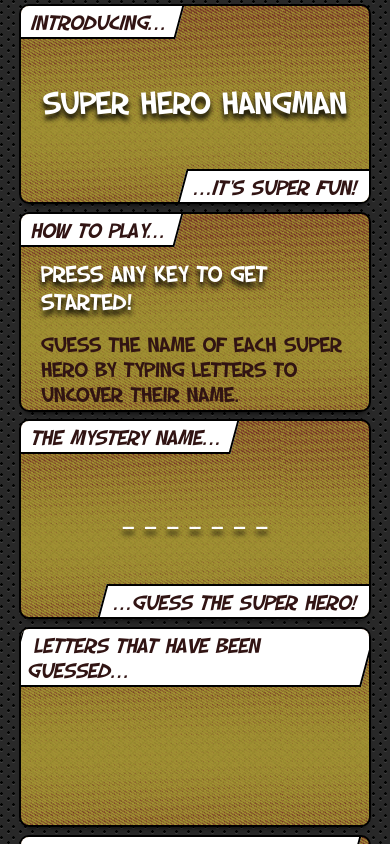
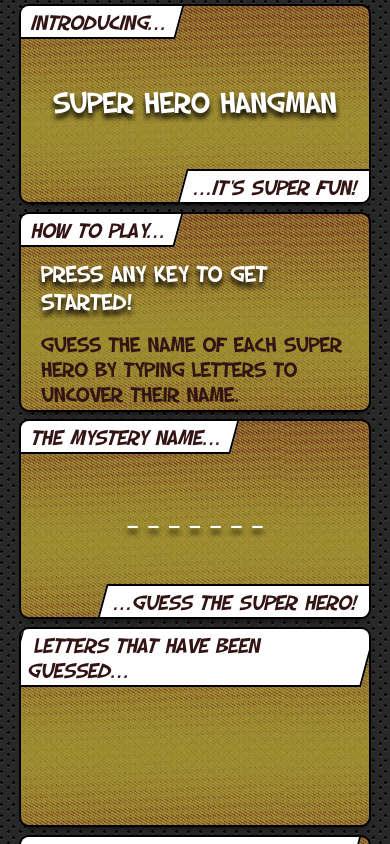
Before and after one commit to Adam28P/Word-Guess-Game, a plain HTML site: page index.html in a window 390 px wide. Shown: the top 844 px of the page. Drawn offline with nearby package versions, Linux system fonts and the light colour scheme.

Commit message:
modify header text on mobile devices

```diff
--- a/assets/css/style.css
+++ b/assets/css/style.css
@@ -122,6 +122,6 @@ h3 { font-size: 150%; }
 
 @media only screen and (max-width: 610px) {
   h1, h2 {
-      font-size:150%;
+      font-size:140%;
   }
 }
```
